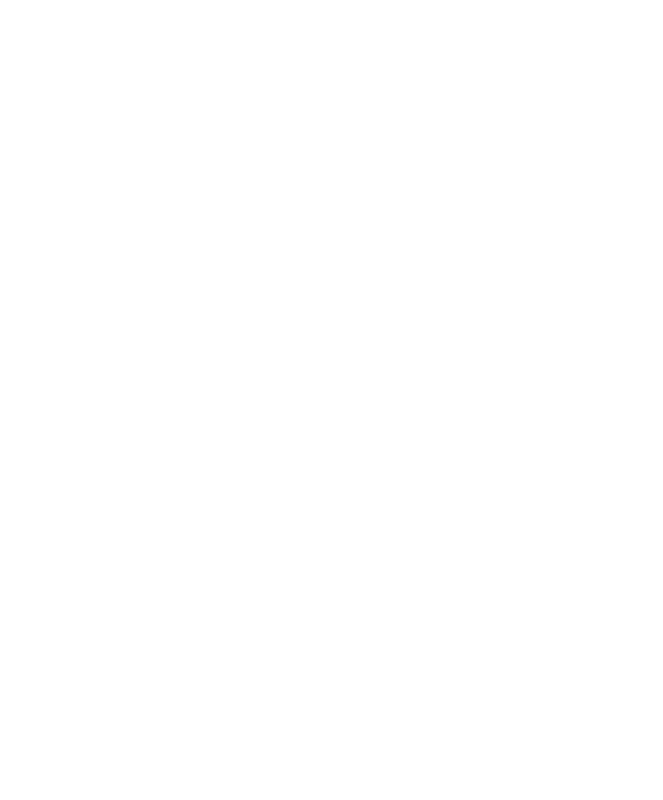
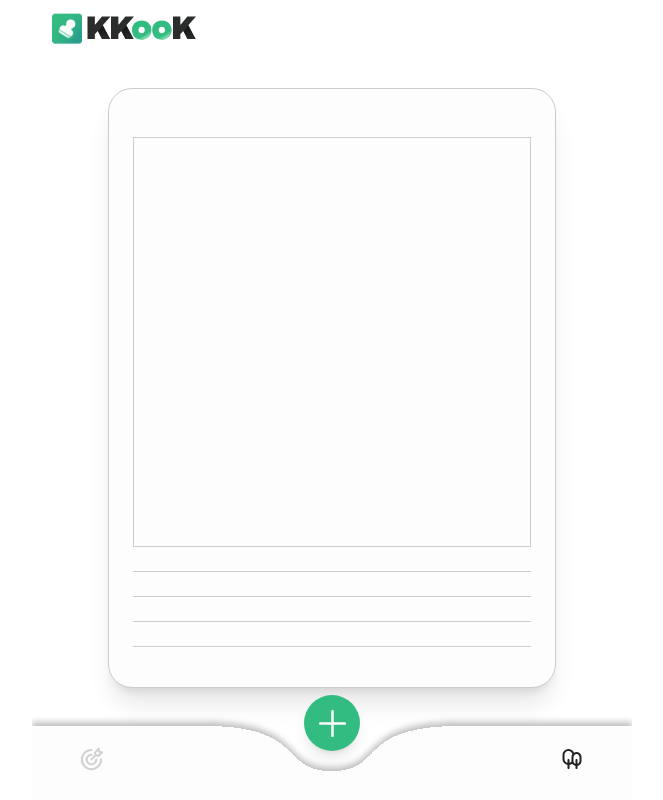
Before and after one commit to GDG-on-Campus-KHU/SDGP_team3_FE, a React (Vite) app: page /world in a window 1280 px wide. Shown: the whole page, without its empty margins (308-971 px from the left). Built offline with nearby package versions, Linux system fonts and the light colour scheme.

Commit message:
[FEAT] 나의 세계 화면 UI 구현 (#14)
* [FEAT] 나의 세계 화면 UI 구현

* [STYLE] 메인 헤더에 로고 추가

```diff
--- a/src/App.jsx
+++ b/src/App.jsx
@@ -2,6 +2,7 @@
 import MainPage from "./pages/main";
 import ChallengeCard from "./shared/ui/ChallengeCard";
 import { CHALLENGE_MOCK_DATAS_1 } from "./shared/config/challengeConfig";
+import WorldPage from "./pages/world";
 
 function App() {
   return (
@@ -13,7 +14,7 @@
             path="/create"
             element={<ChallengeCard challenge={CHALLENGE_MOCK_DATAS_1[2]} />}
           />
-          <Route path="/world" element={<></>} />
+          <Route path="/world" element={<WorldPage />} />
         </Routes>
       </div>
     </div>
--- /dev/null
+++ b/src/pages/world/index.jsx
@@ -0,0 +1,18 @@
+import React, { useState } from "react";
+import Header from "../../shared/ui/header";
+import Footer from "../../shared/ui/Footer/footer";
+import PostCard from "../../shared/ui/PostCard";
+
+
+const WorldPage = () => {
+  return (
+    <>
+        <Header />
+        <section className="mt-[55px] h-[1px] w-full" />
+        <PostCard />
+        <Footer />
+    </>
+  );
+};
+
+export default WorldPage;
--- /dev/null
+++ b/src/shared/ui/PostCard.jsx
@@ -0,0 +1,21 @@
+import React from "react";
+
+const PostCard = () => {
+  return (
+    <div className="flex justify-center px-4 py-8">
+      <div className="w-full max-w-md h-[600px] bg-white shadow-xl rounded-3xl p-6 border border-gray-300 flex flex-col">
+        <div className="w-full h-[450px] bg-white border border-gray-300 overflow-hidden flex items-center justify-center mt-6 mb-6">
+        </div>
+
+        <div className="space-y-6 mb-4">
+          <div className="border-b border-gray-300"></div>
+          <div className="border-b border-gray-300"></div>
+          <div className="border-b border-gray-300"></div>
+          <div className="border-b border-gray-300"></div>
+        </div>
+      </div>
+    </div>
+  );
+};
+
+export default PostCard;
--- a/src/shared/ui/header.jsx
+++ b/src/shared/ui/header.jsx
@@ -43,9 +43,9 @@
       >
         {variant === "main" && (
           <img
-            src="/icons/prevIcon.svg"
+            src="/icons/logo/logo-en.svg"
             alt="로고 아이콘"
-            className=" cursor-pointer"
+            className="h-36 w-auto cursor-pointer"
             onClick={() => goToMain()}
           /> // 추후 로고로 변경 예정
         )}
```
Also changed, not shown: public/icons/logo/logo-en.svg (added), public/icons/logo/logo-kr.svg (added).
